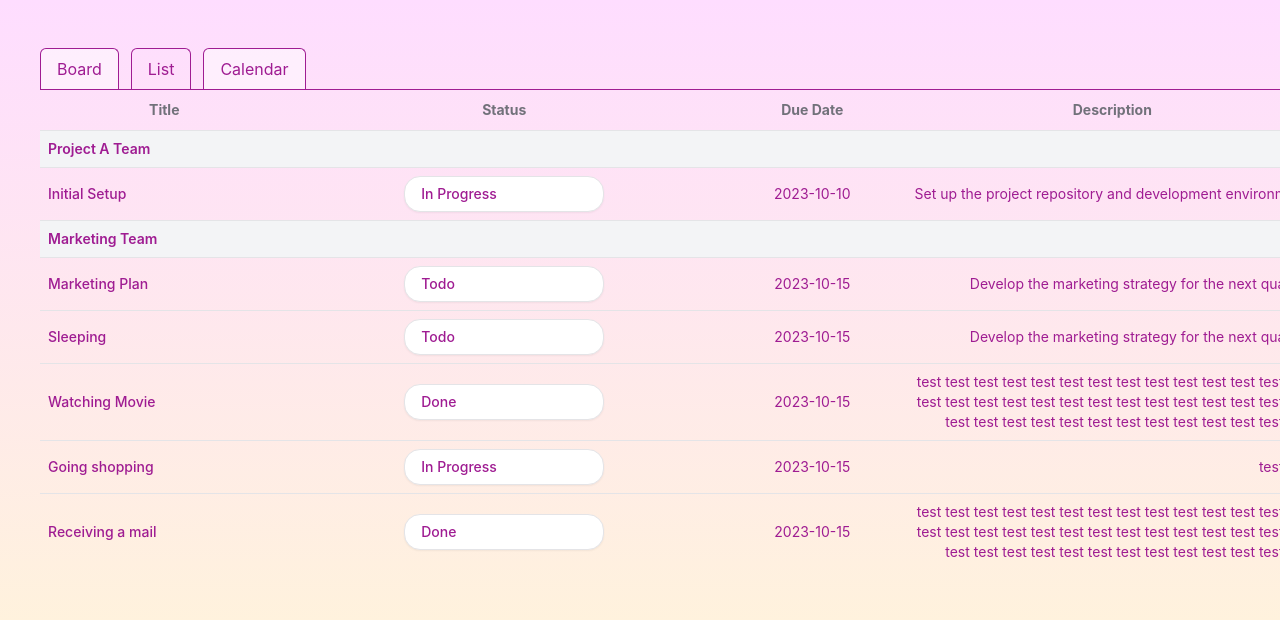
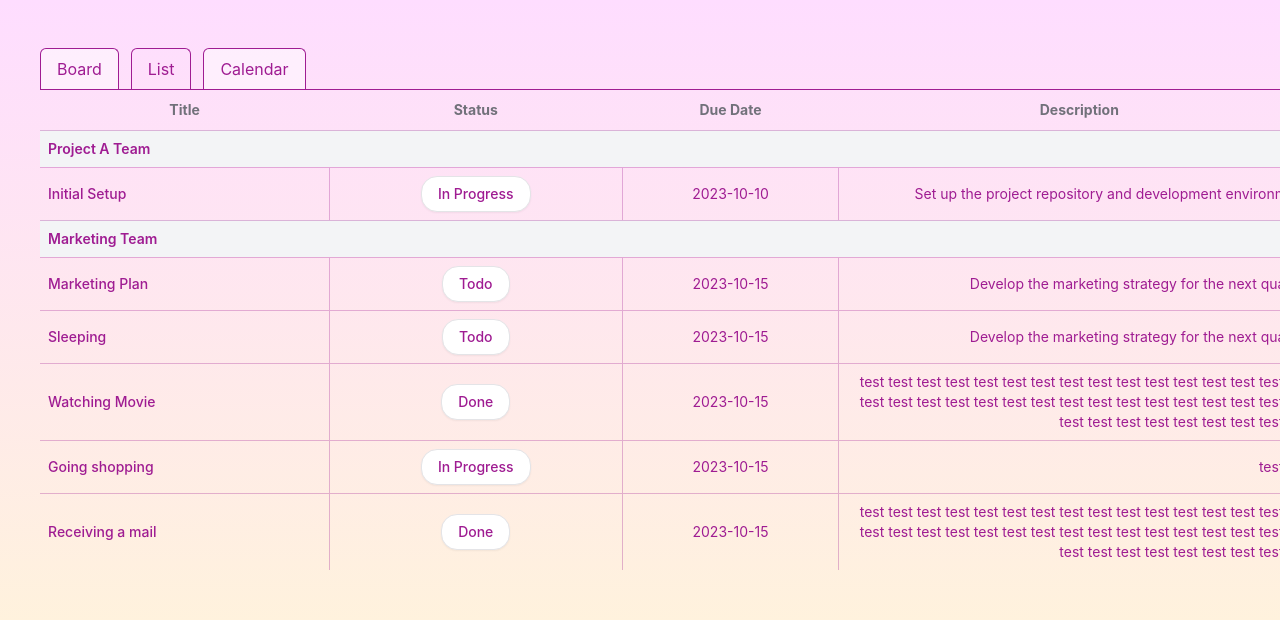
Before and after one commit to KaiKoide/task-space, a React (Vite) app in the folder client/: page / in a window 1280 px wide. Both pictures are taken after a click on the tab "List". Shown: the top 620 px of the page. Built offline with nearby package versions, Linux system fonts and the light colour scheme.

Commit message:
style: style the design

```diff
--- a/client/src/components/List.tsx
+++ b/client/src/components/List.tsx
@@ -82,7 +82,7 @@ function List() {
 								<TableCell className="font-medium text-left">
 									{task.title}
 								</TableCell>
-								<TableCell className="capitalize">
+								<TableCell className="capitalize border-x border-custom-default/30">
 									<Popover
 										open={openState[task.id] || false}
 										onOpenChange={(isOpen) => handleOpenChange(task.id, isOpen)}
@@ -92,7 +92,7 @@ function List() {
 												variant="outline"
 												// biome-ignore lint/a11y/useSemanticElements: <explanation>
 												role="combobox"
-												className="w-[200px] justify-between capitalize"
+												className="w-30 justify-between capitalize"
 											>
 												{value[task.id]
 													? value[task.id].replace("_", " ")
@@ -131,7 +131,9 @@ function List() {
 										</PopoverContent>
 									</Popover>
 								</TableCell>
-								<TableCell>{task.due_date}</TableCell>
+								<TableCell className="border-r border-custom-default/30">
+									{task.due_date}
+								</TableCell>
 								<TableCell className="text-right max-w-52">
 									{task.description}
 								</TableCell>
--- a/client/src/components/ui/button.tsx
+++ b/client/src/components/ui/button.tsx
@@ -5,7 +5,7 @@ import { cva, type VariantProps } from "class-variance-authority";
 import { cn } from "@/lib/utils";
 
 const buttonVariants = cva(
-	"inline-flex items-center justify-center whitespace-nowrap rounded-2xl text-sm font-medium transition-colors focus-visible:outline-none focus-visible:ring-1 focus-visible:ring-ring disabled:pointer-events-none disabled:opacity-50",
+	"inline-flex items-center justify-center whitespace-nowrap rounded-2xl text-sm font-medium transition-colors focus:outline-none  disabled:pointer-events-none disabled:opacity-50 hover:border-custom-default",
 	{
 		variants: {
 			variant: {
--- a/client/src/components/ui/table.tsx
+++ b/client/src/components/ui/table.tsx
@@ -58,7 +58,7 @@ const TableRow = React.forwardRef<
 	<tr
 		ref={ref}
 		className={cn(
-			"border-b transition-colors hover:bg-muted/50 data-[state=selected]:bg-muted",
+			"border-b transition-colors hover:bg-muted/50 data-[state=selected]:bg-muted border-custom-default/30",
 			className,
 		)}
 		{...props}
```
